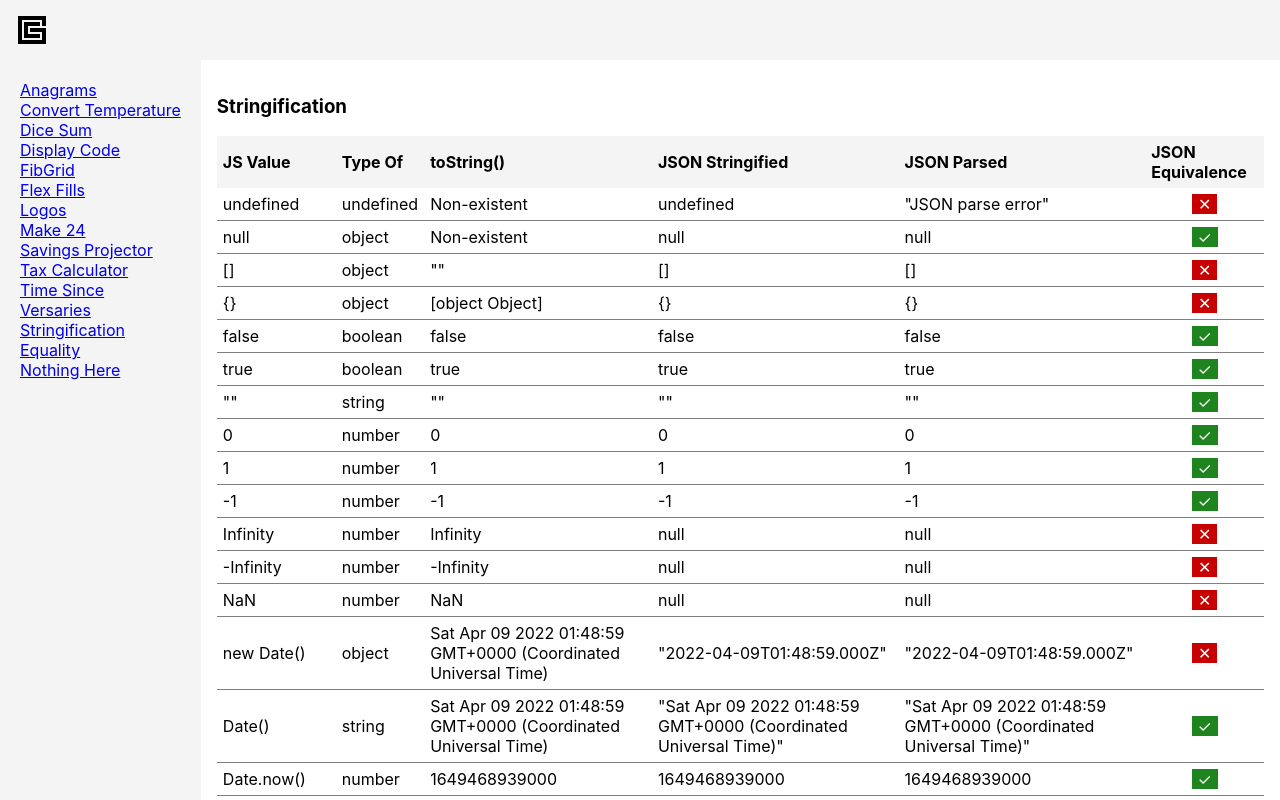
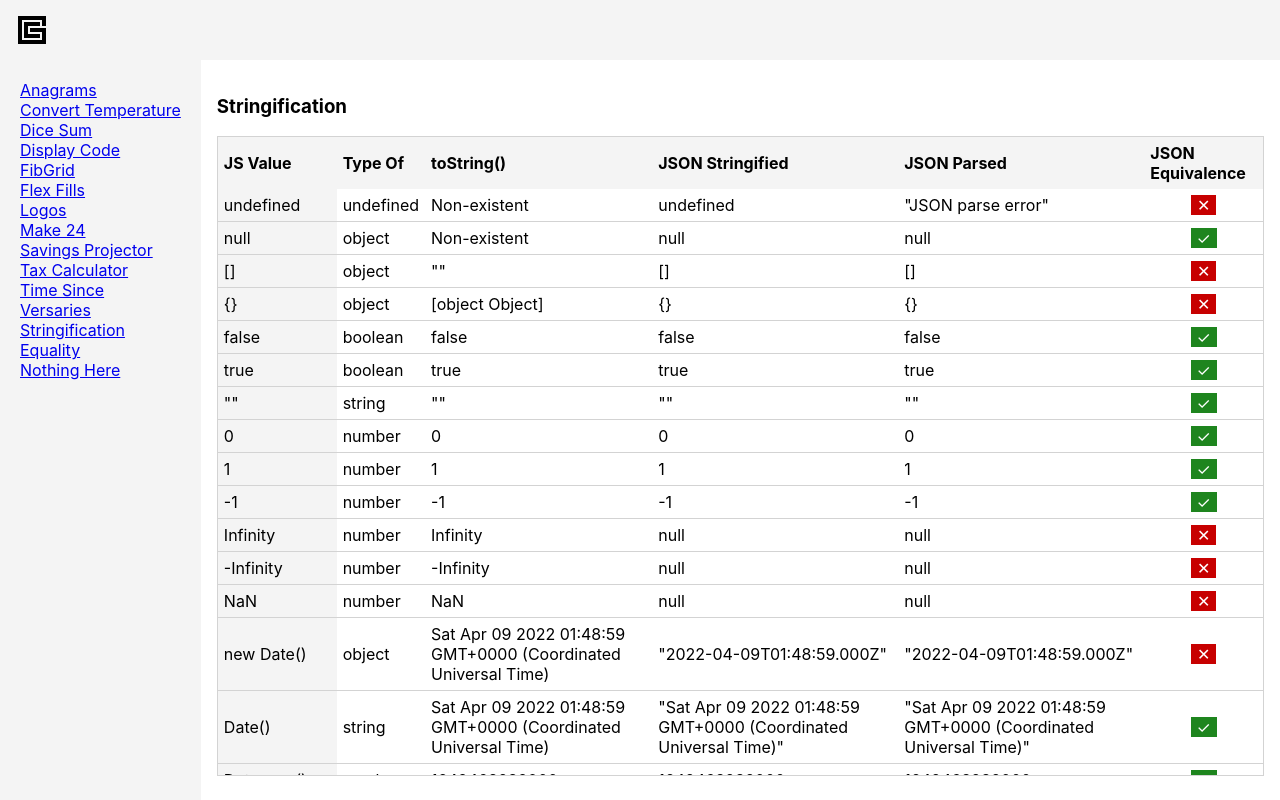
Before and after one commit to callumgrayson/cgcom, a React (Create React App) app: page /stringification in a window 1280 px wide. Built offline with nearby package versions, Linux system fonts and the light colour scheme.

Commit message:
Adds sticky headings on left and top of tables

```diff
--- a/src/components/Equality/Equality.jsx
+++ b/src/components/Equality/Equality.jsx
@@ -43,17 +43,18 @@ function Equality() {
           ))}
         </select>
       </div>
+      <div className="equality_table_box">
         <table className="equality_table">
           <tbody>
             <tr>
-            <th></th>
+              <th className="left"></th>
               {displayMatrix &&
                 displayMatrix.map((row) => <th>{row[0].row.asWritten}</th>)}
             </tr>
             {displayMatrix &&
               displayMatrix.map((row) => (
                 <tr>
-                <th>{row[0].row.asWritten}</th>
+                  <th className="left">{row[0].row.asWritten}</th>
                   {row.map((cell) => (
                     <td
                       className={`cell ${cell.areEqual ? "true" : "false"}`}
@@ -63,6 +64,7 @@ function Equality() {
               ))}
           </tbody>
         </table>
+      </div>
       {/* <pre>{JSON.stringify(displayMatrix, null, 2)}</pre> */}
 
       <h3>Key Points</h3>
--- a/src/components/Equality/styles.css
+++ b/src/components/Equality/styles.css
@@ -1,3 +1,9 @@
+.equality_table_box {
+  width: 100%;
+  overflow: auto;
+  max-height: 80vh;
+}
+
 .equality_mode label {
   margin-right: 1rem;
 }
@@ -9,7 +15,7 @@
 }
 
 .equality_table {
-  border: 1px solid red;
+  /* border: 1px solid red; */
   border-collapse: collapse;
   width: 100%;
   margin: 1rem 0;
@@ -18,6 +24,12 @@
 .equality_table td,
 .equality_table th {
   border: 1px solid lightgray;
+}
+
+.equality_table .left {
+  position: sticky;
+  left: -2px;
+  background-color: white;
 }
 
 .equality_table .cell {
--- a/src/components/Stringification/Stringification.js
+++ b/src/components/Stringification/Stringification.js
@@ -42,12 +42,13 @@ function Stringification() {
   return (
     <div className="stringification">
       <h3>Stringification</h3>
+      <div className="stringification_table_box">
         <table className="stringification_table">
           <tbody>
             {list.map((item, idx) =>
               idx === 0 ? (
                 <tr className="stringified_row" key={item.asWritten}>
-                <th className="stringified_cell">{item.asWritten}</th>
+                  <th className="stringified_cell left">{item.asWritten}</th>
                   <th className="stringified_cell">{item.typeof}</th>
                   <th className="stringified_cell">{item.toString}</th>
                   <th className="stringified_cell">{item.stringified}</th>
@@ -56,7 +57,7 @@ function Stringification() {
                 </tr>
               ) : (
                 <tr className="stringified_row" key={item.asWritten}>
-                <td className="stringified_cell">{item.asWritten}</td>
+                  <td className="stringified_cell left">{item.asWritten}</td>
                   <td className="stringified_cell">{item.typeof}</td>
                   <td className="stringified_cell">{item.toString}</td>
                   <td className="stringified_cell">{item.stringified}</td>
@@ -72,6 +73,7 @@ function Stringification() {
           </tbody>
         </table>
       </div>
+    </div>
   );
 }
 
--- a/src/components/Stringification/styles.css
+++ b/src/components/Stringification/styles.css
@@ -1,18 +1,37 @@
+.stringification_table_box {
+  height: 80vh;
+  width: 100%;
+  overflow: auto;
+  border: 1px solid lightgray;
+}
+
 .stringification_table {
-  /* border: 1px solid green; */
+  width: 100%;
   border-collapse: collapse;
+  overflow: auto;
+  /* margin-left: -16px; */
+}
+
+.stringification_table th.left {
+  z-index: 2;
+}
+.stringification_table .left {
+  position: sticky;
+  left: -2px;
+  background-color: var(--surround-color);
 }
 .stringification_table th {
   padding: 6px 6px;
   text-align: start;
   position: sticky;
-  top: -16px;
+  top: -2px;
   background-color: var(--surround-color);
+  z-index: 1;
 }
 
 .stringification_table td {
   padding: 6px 6px;
-  border-bottom: 1px solid gray;
+  border-bottom: 1px solid lightgray;
 }
 
 .stringification p {
```
Lines whose indentation alone changed are shown as unchanged.
